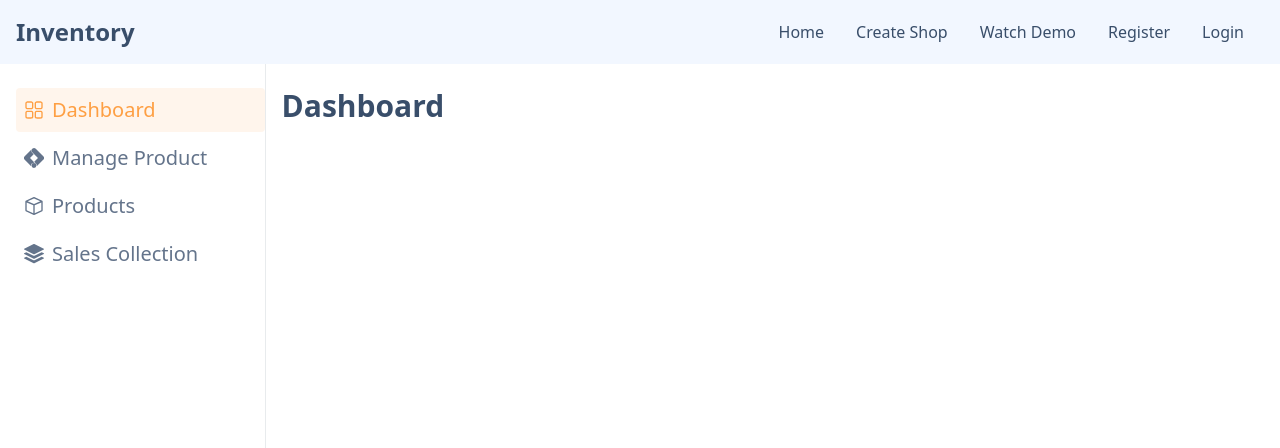
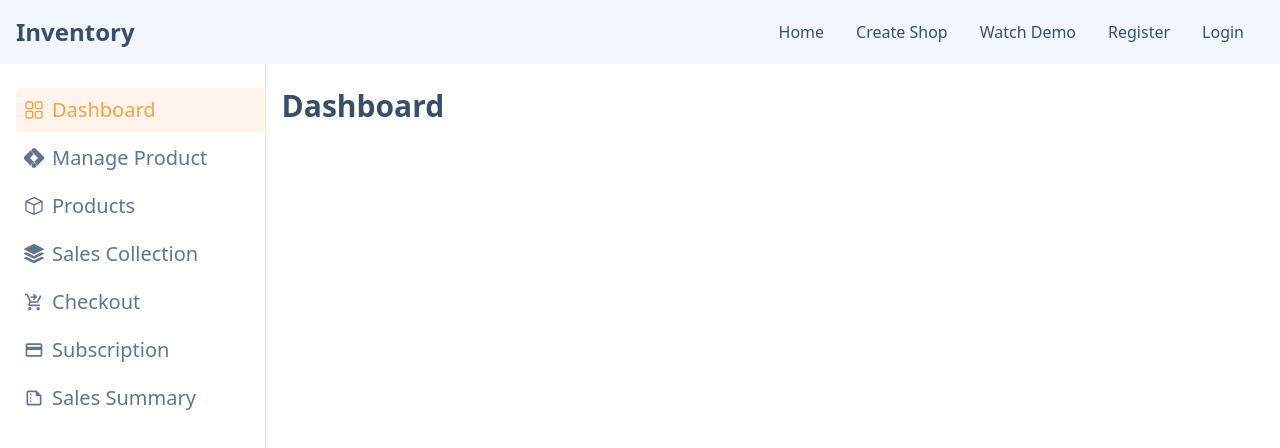
Before and after one commit to Mahadi-Hasan-Sopon/inventory-management-client, a React (Vite) app: page /dashboard in a window 1280 px wide. Shown: the top 448 px of the page. Built offline with nearby package versions, Linux system fonts and the light colour scheme; no server answers.

Commit message:
dashboard created with basic routes

```diff
--- a/src/layouts/DashboardLayout.jsx
+++ b/src/layouts/DashboardLayout.jsx
@@ -1,7 +1,12 @@
-import { RxCube, RxDashboard } from "react-icons/rx";
 import { NavLink, Outlet } from "react-router-dom";
 import Navbar from "../components/shared/Navbar";
 import Container from "../components/shared/Container";
+import {
+  MdOutlinePayment,
+  MdOutlineShoppingCartCheckout,
+  MdOutlineSummarize,
+} from "react-icons/md";
+import { RxCube, RxDashboard } from "react-icons/rx";
 import { SiGoogletagmanager } from "react-icons/si";
 import { BsStack } from "react-icons/bs";
 
@@ -73,11 +78,62 @@ const DashboardLayout = () => {
                       ? "font-medium text-[#FE9F43] w-full bg-[#FE9F43]/10 p-2 block rounded"
                       : "text-slate-500 font-medium p-2 block"
                   }
-                  to="/dashboard/sales"
+                  to="/dashboard/sales-collection"
                 >
                   <div className="flex gap-2 items-center">
                     <BsStack />
                     <span className="block">Sales Collection</span>
+                  </div>
+                </NavLink>
+              </li>
+              <li>
+                <NavLink
+                  className={({ isActive, isPending }) =>
+                    isPending
+                      ? "pending"
+                      : isActive
+                      ? "font-medium text-[#FE9F43] w-full bg-[#FE9F43]/10 p-2 block rounded"
+                      : "text-slate-500 font-medium p-2 block"
+                  }
+                  to="/dashboard/checkout"
+                >
+                  <div className="flex gap-2 items-center">
+                    <MdOutlineShoppingCartCheckout />
+                    <span className="block">Checkout</span>
+                  </div>
+                </NavLink>
+              </li>
+              <li>
+                <NavLink
+                  className={({ isActive, isPending }) =>
+                    isPending
+                      ? "pending"
+                      : isActive
+                      ? "font-medium text-[#FE9F43] w-full bg-[#FE9F43]/10 p-2 block rounded"
+                      : "text-slate-500 font-medium p-2 block"
+                  }
+                  to="/dashboard/subscription"
+                >
+                  <div className="flex gap-2 items-center">
+                    <MdOutlinePayment />
+                    <span className="block">Subscription</span>
+                  </div>
+                </NavLink>
+              </li>
+              <li>
+                <NavLink
+                  className={({ isActive, isPending }) =>
+                    isPending
+                      ? "pending"
+                      : isActive
+                      ? "font-medium text-[#FE9F43] w-full bg-[#FE9F43]/10 p-2 block rounded"
+                      : "text-slate-500 font-medium p-2 block"
+                  }
+                  to="/dashboard/sales-summary"
+                >
+                  <div className="flex gap-2 items-center">
+                    <MdOutlineSummarize />
+                    <span className="block">Sales Summary</span>
                   </div>
                 </NavLink>
               </li>
--- /dev/null
+++ b/src/pages/dashboard/checkout/Checkout.jsx
@@ -0,0 +1,9 @@
+const Checkout = () => {
+  return (
+    <div>
+      <h1 className="text-3xl font-bold"> Checkout</h1>
+    </div>
+  );
+};
+
+export default Checkout;
--- a/src/pages/dashboard/sales/Sales.jsx
+++ b/src/pages/dashboard/sales-collection/SalesCollection.jsx
@@ -1,4 +1,4 @@
-const Sales = () => {
+const SalesCollection = () => {
   return (
     <div>
       <h1 className="text-3xl font-bold">Sales Collection</h1>
@@ -6,4 +6,4 @@ const Sales = () => {
   );
 };
 
-export default Sales;
+export default SalesCollection;
--- /dev/null
+++ b/src/pages/dashboard/sales-summary/SalesSummary.jsx
@@ -0,0 +1,9 @@
+const SalesSummary = () => {
+  return (
+    <div>
+      <h1 className="text-3xl font-bold"> Sales Summary</h1>
+    </div>
+  );
+};
+
+export default SalesSummary;
--- /dev/null
+++ b/src/pages/dashboard/subscription-payment/SubscriptionAndPayment.jsx
@@ -0,0 +1,9 @@
+const SubscriptionAndPayment = () => {
+  return (
+    <div>
+      <h1 className="text-3xl font-bold"> Subscription and Payment</h1>
+    </div>
+  );
+};
+
+export default SubscriptionAndPayment;
```
Also changed, not shown: src/routes/Routes.jsx (+18 -3 lines).
